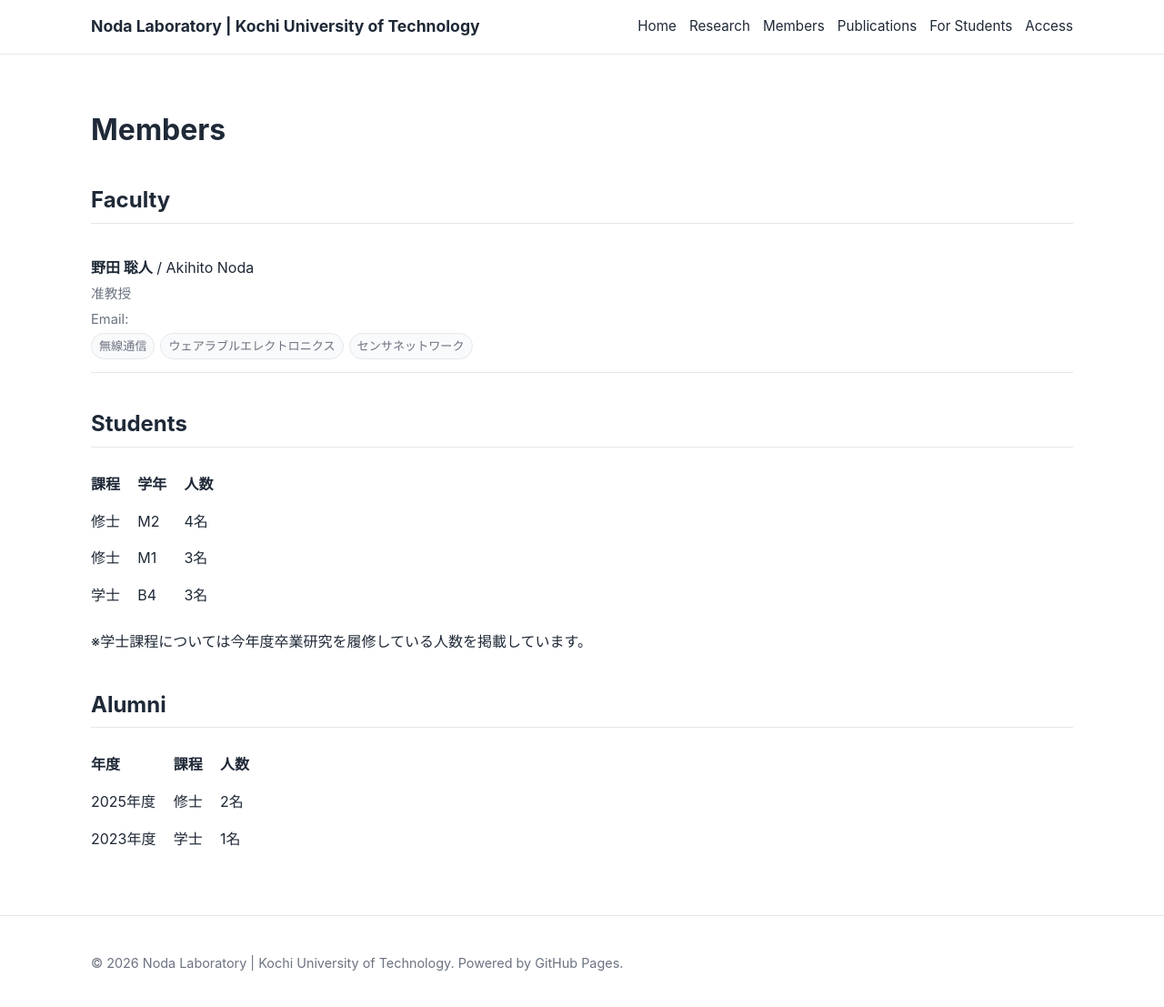
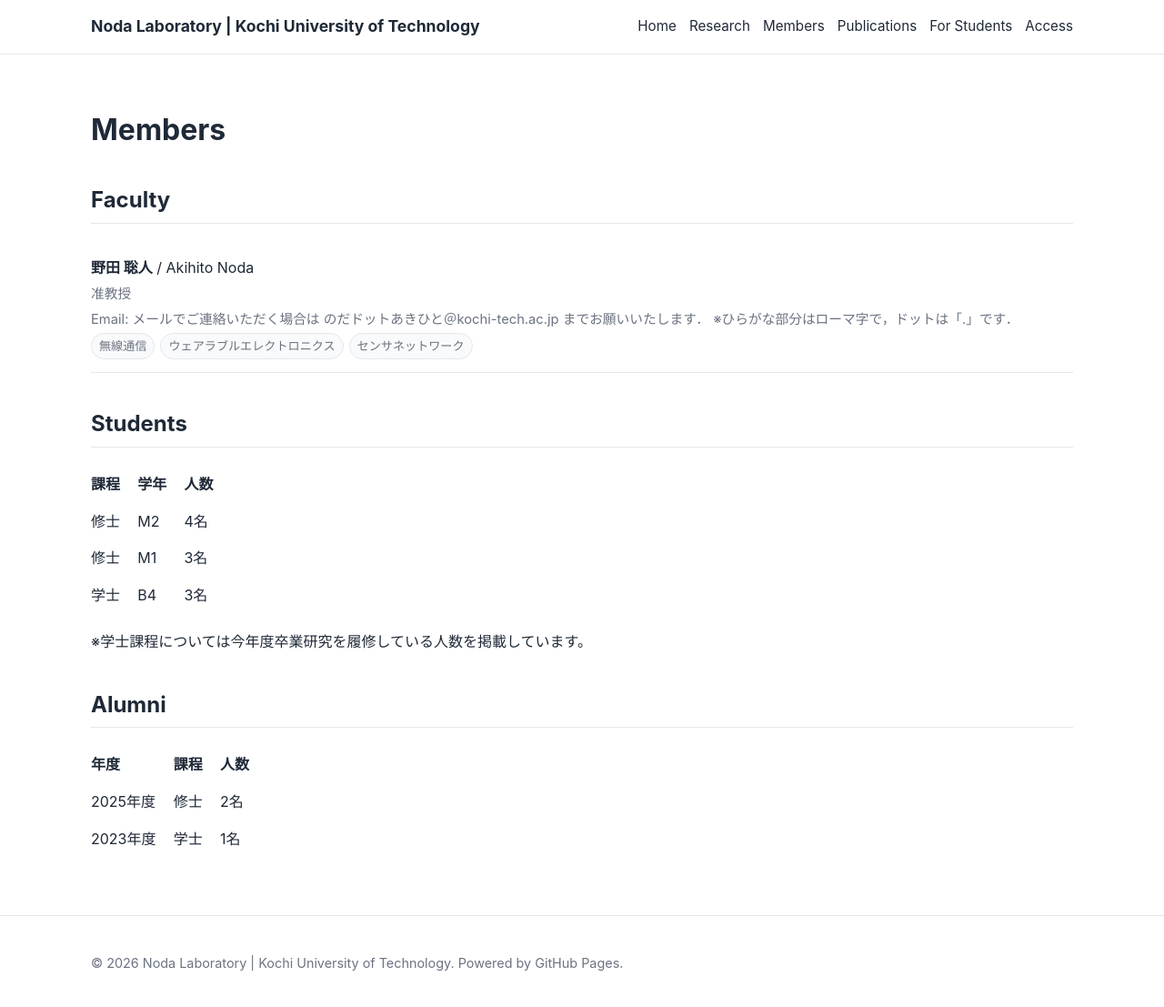
Before and after one commit to akihito-noda/lab-website, a Jekyll site: the page built from members.md, in a window 1280 px wide and 1109 px high. Shown: the whole window at 91% size. Built offline with Jekyll 4.4.1, drawn with Linux system fonts in a browser that asks for light colours.

Commit message:
Update members.yml

```diff
--- a/_data/members.yml
+++ b/_data/members.yml
@@ -2,7 +2,11 @@ faculty:
   - name: "野田 聡人"
     name_en: "Akihito Noda"
     role: "准教授"
-    email: ""
+    email:
+      メールでご連絡いただく場合は
+      のだドットあきひと＠kochi-tech.ac.jp
+      までお願いいたします．
+      ※ひらがな部分はローマ字で，ドットは「.」です．
     interests:
       - "無線通信"
       - "ウェアラブルエレクトロニクス"
```
